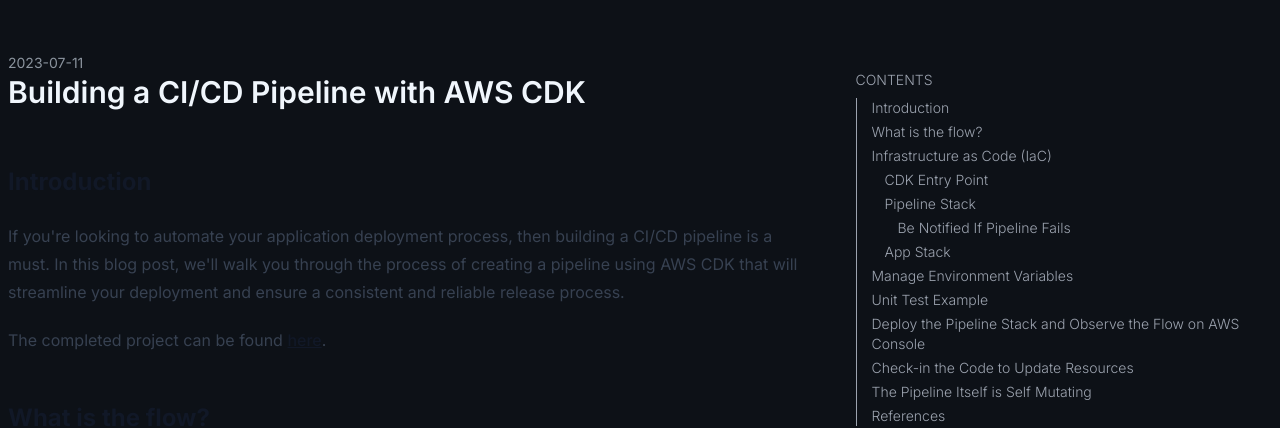
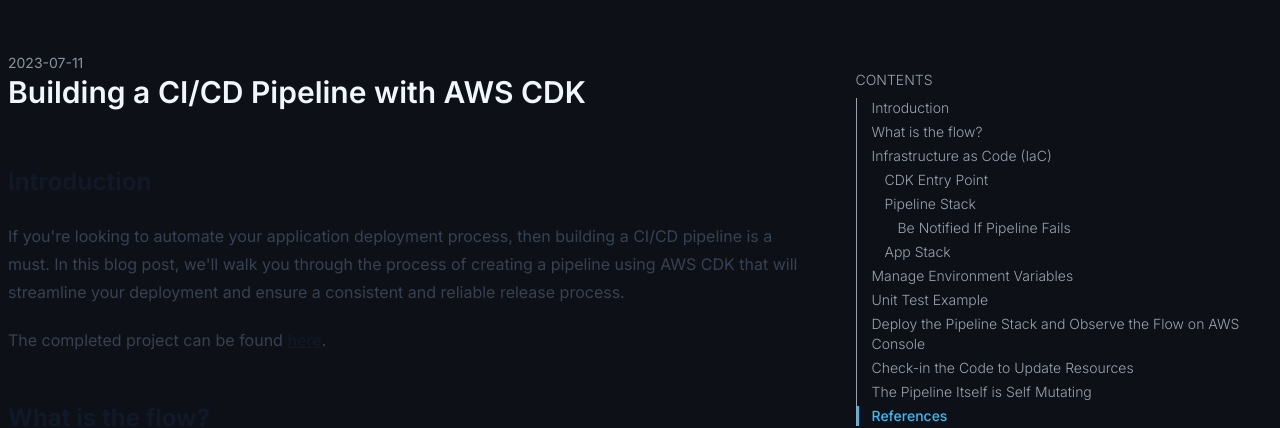
Before and after one commit to hahuaz/hahuaz.dev, a Next.js app: page /posts/building-a-cicd-pipeline-with-aws-cdk in a window 1280 px wide. Shown: the part 376-804 px from the top of the page. Built offline with nearby package versions, Linux system fonts and the light colour scheme.

Commit message:
observe which header user is actively reading and highlight on sidebar

```diff
--- a/app/globals.css
+++ b/app/globals.css
@@ -3,8 +3,8 @@
 @tailwind utilities;
 
 :root {
-  background-color: theme('colors.github.inactiveBackground');
-  color: theme('colors.github.white.normal');
+  background-color: theme("colors.github.inactiveBackground");
+  color: theme("colors.github.white.normal");
 }
 
 /* modify tailwind */
@@ -19,6 +19,10 @@
 }
 
 /* end of modify tailwind */
+
+aside .active {
+  @apply border-sky-400 font-medium text-sky-400;
+}
 
 .cursor-animation {
   display: inline-block;
--- /dev/null
+++ b/app/posts/[slug]/PageContentNavbar.tsx
@@ -0,0 +1,99 @@
+"use client";
+
+import React, { useEffect, useState } from "react";
+
+import { slugify } from "@/lib/utils";
+
+interface PageContentNavbarProps {
+  headers: { header: string; level: number }[];
+}
+
+export default function PageContentNavbar({ headers }: PageContentNavbarProps) {
+  const [intersectedHeaders, setIntersectedHeaders] = useState<string[]>([]);
+
+  // observe headers. if they intersect with the viewport, add their id to the intersectedHeaders array
+  useEffect(() => {
+    const headersArray = document.querySelectorAll(
+      ".prose h1, .prose h2, .prose h3, .prose h4, .prose h5, .prose h6"
+    );
+
+    const observerCallback = (entries: any) => {
+      entries.forEach((entry: any) => {
+        if (entry.isIntersecting) {
+          setIntersectedHeaders((draft) => {
+            draft.push(entry.target.id);
+            return [...draft];
+          });
+        } else {
+          setIntersectedHeaders((draft) => {
+            return draft.filter(
+              (intersectedId) => intersectedId !== entry.target.id
+            );
+          });
+        }
+      });
+    };
+
+    const observerOptions = {
+      root: null,
+      rootMargin: "0px",
+      threshold: 1,
+    };
+
+    const observer = new IntersectionObserver(
+      observerCallback,
+      observerOptions
+    );
+
+    headersArray.forEach((header) => {
+      observer.observe(header);
+    });
+
+    return () => {
+      observer.disconnect();
+    };
+  }, []);
+
+  // watch intersectedHeaders and mark first intersecting one as active.
+  useEffect(() => {
+    if (intersectedHeaders.length) {
+      // Remove "active" class from other links
+      const allLinks = document.querySelectorAll("aside [href]");
+      allLinks.forEach((link) => {
+        link.classList.remove("active");
+      });
+
+      const correspondingLink = document.querySelector(
+        `aside [href="#${intersectedHeaders[0]}"]`
+      );
+
+      if (correspondingLink) {
+        correspondingLink.classList.add("active");
+      }
+    }
+    return () => {};
+  }, [intersectedHeaders]);
+
+  return (
+    <>
+      <aside className="sticky top-5 mt-5 hidden max-w-[440px] self-start text-sm font-light text-gray-400 lg:block">
+        <p className="mb-2">CONTENTS</p>
+        <ul className="border-l border-gray-400">
+          {headers.map(({ header, level }, index) => (
+            <li key={index}>
+              <a
+                className={
+                  "mb-1 block border-l-2 border-transparent hover:border-sky-400 hover:font-medium hover:text-sky-400 "
+                }
+                style={{ paddingLeft: `${(level - 1) * 13}px` }}
+                href={`#${slugify(header)}`}
+              >
+                {header}
+              </a>
+            </li>
+          ))}
+        </ul>
+      </aside>
+    </>
+  );
+}
--- a/app/posts/[slug]/page.tsx
+++ b/app/posts/[slug]/page.tsx
@@ -1,6 +1,7 @@
-import { getPostMetadata, getPost, slugify } from "@/lib/post";
+import { getPostMetadata, getPost } from "@/lib/post";
 
 import CodeBlockHighlighter from "./CodeBlockHighlighter";
+import PageContentNavbar from "./PageContentNavbar";
 
 export const generateStaticParams = async () => {
   const posts = getPostMetadata();
@@ -15,6 +16,7 @@
     content,
     headers,
   } = getPost(slug);
+  console.log(headers);
 
   return (
     <>
@@ -30,23 +32,7 @@
           </div>
           <CodeBlockHighlighter content={content} />
         </main>
-        <aside className="sticky top-5 mt-5 hidden max-w-[440px] self-start text-sm font-light text-gray-400 lg:block">
-          <p className="mb-2">CONTENTS</p>
-          <ul className="border-l border-gray-400">
-            {headers.map(({ header, level }, index) => (
-              <a key={index} href={`#${slugify(header)}`}>
-                <li
-                  className={
-                    "mb-1 border-l-2 border-transparent hover:border-sky-400 hover:font-medium hover:text-sky-400 "
-                  }
-                  style={{ paddingLeft: `${(level - 1) * 13}px` }}
-                >
-                  {header}
-                </li>
-              </a>
-            ))}
-          </ul>
-        </aside>
+        <PageContentNavbar headers={headers} />
       </div>
     </>
   );
--- a/lib/post.ts
+++ b/lib/post.ts
@@ -1,5 +1,7 @@
-import fs from 'fs';
-import matter from 'gray-matter';
+import fs from "fs";
+import matter from "gray-matter";
+
+import { slugify } from "./utils";
 
 export interface PostMetadata {
   title: string;
@@ -14,34 +16,23 @@
  * Get all post data from slug
  */
 export const getPost = (slug: string) => {
-  const folder = 'posts/';
+  const folder = "posts/";
   const file = `${folder}${slug}.md`;
-  const content = fs.readFileSync(file, 'utf8');
+  const content = fs.readFileSync(file, "utf8");
   return {
     ...matter(content),
     headers: getFlatHeaders(content),
   };
 };
 
-export const slugify = (text: string) => {
-  return text
-    .toString()
-    .toLowerCase()
-    .replace(/\s+/g, '-') // Replace spaces with -
-    .replace(/[^\w-]+/g, '') // Remove all non-word characters
-    .replace(/--+/g, '-') // Replace multiple - with single -
-    .replace(/^-+/, '') // Trim - from start of text
-    .replace(/-+$/, ''); // Trim - from end of text
-};
-
 export const getPostMetadata = (): PostMetadata[] => {
-  const folder = 'posts/';
+  const folder = "posts/";
   const files = fs.readdirSync(folder);
-  const markdownPosts = files.filter((file) => file.endsWith('.md'));
+  const markdownPosts = files.filter((file) => file.endsWith(".md"));
 
   // Get gray-matter data from each file.
   const posts = markdownPosts.map((fileName) => {
-    const fileContents = fs.readFileSync(`posts/${fileName}`, 'utf8');
+    const fileContents = fs.readFileSync(`posts/${fileName}`, "utf8");
     const matterResult = matter(fileContents);
     return {
       title: matterResult.data.title,
--- /dev/null
+++ b/lib/utils.ts
@@ -0,0 +1,10 @@
+export const slugify = (text: string) => {
+  return text
+    .toString()
+    .toLowerCase()
+    .replace(/\s+/g, "-") // Replace spaces with -
+    .replace(/[^\w-]+/g, "") // Remove all non-word characters
+    .replace(/--+/g, "-") // Replace multiple - with single -
+    .replace(/^-+/, "") // Trim - from start of text
+    .replace(/-+$/, ""); // Trim - from end of text
+};
```
